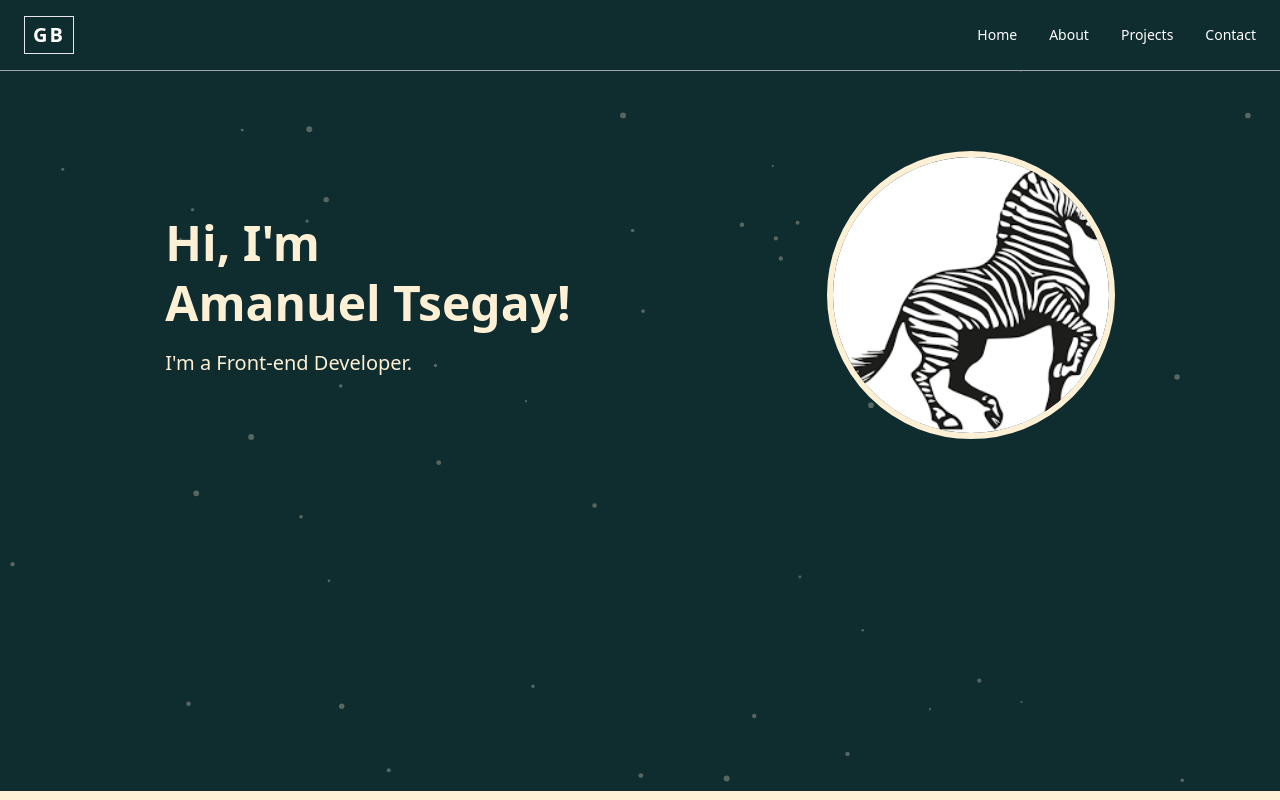
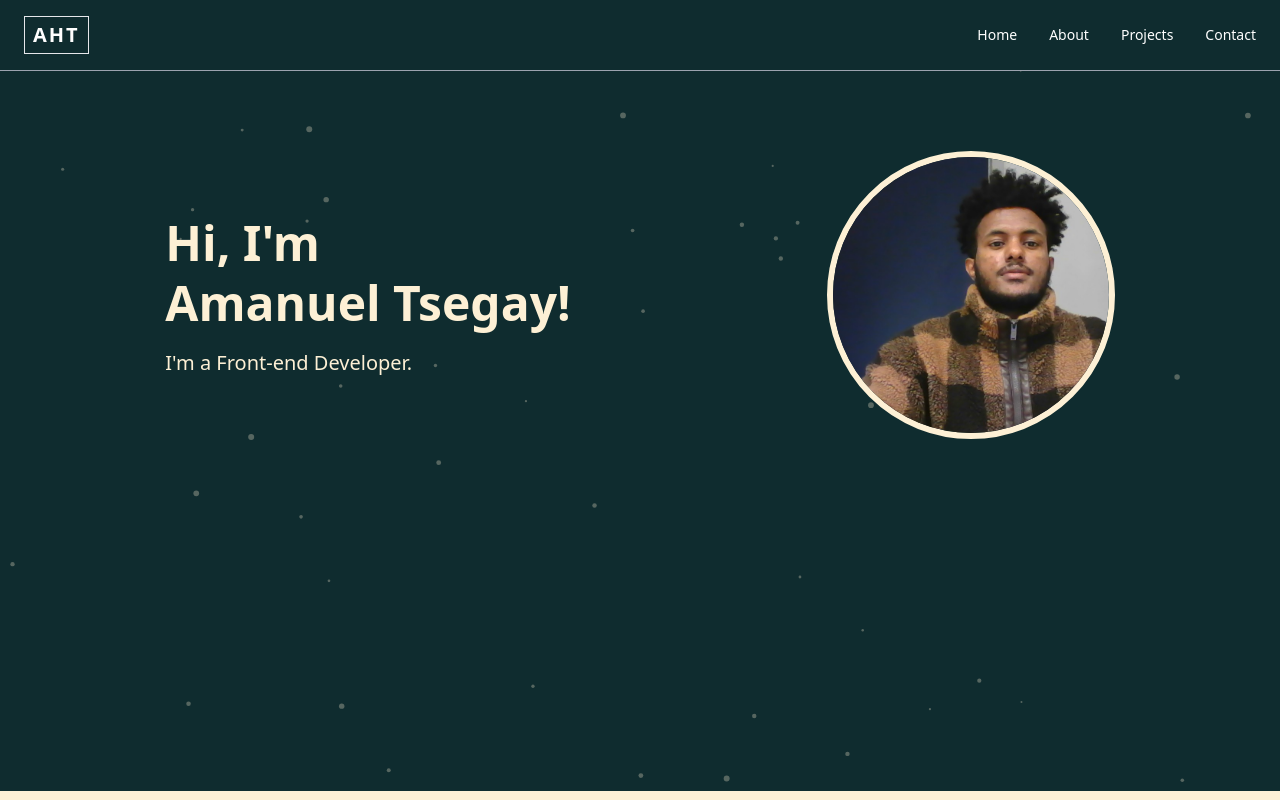
Before and after one commit to amanuelHT/portfolio, a React (Create React App) app: page / in a window 1280 px wide. Shown: the top 800 px of the page. Built offline with nearby package versions, Linux system fonts and the light colour scheme.

Commit message:
update the prifile pic

```diff
--- a/src/components/Hero.jsx
+++ b/src/components/Hero.jsx
@@ -1,12 +1,12 @@
 import { useCallback } from "react";
 import Particles from "react-tsparticles";
-import { loadSlim } from "tsparticles-slim"; // ✅ Fixed: use slim version
-import profileImg from './assets/profile.png';
+import { loadSlim } from "tsparticles-slim";
+import profileImg from './assets/profile.jpg';
 
 const Hero = () => {
   // Initialize particles
   const particlesInit = useCallback(async (engine) => {
-    await loadSlim(engine); // ✅ Use slim version to avoid error
+    await loadSlim(engine);
   }, []);
 
   const particlesOptions = {
--- a/src/components/Navbar.jsx
+++ b/src/components/Navbar.jsx
@@ -1,7 +1,7 @@
 const Navbar = () => {
     return (
         <nav className="z-50 relative bg-[#0f2c2f] text-white py-4 px-6 flex justify-between items-center border-b border-gray-400">
-  <div className="text-xl font-bold border p-1 px-2 tracking-widest">GB</div>
+  <div className="text-xl font-bold border p-1 px-2 tracking-widest">AHT</div>
   <ul className="flex gap-8 text-sm font-medium">
     <li><a href="#horo" className="hover:text-[#fdf0d5]">Home</a></li>
     <li><a href="#about" className="hover:text-[#fdf0d5]">About</a></li>
```
Also changed, not shown: src/components/assets/profile.jpg (added), src/components/assets/profilee.png (renamed from src/components/assets/profile.png).
